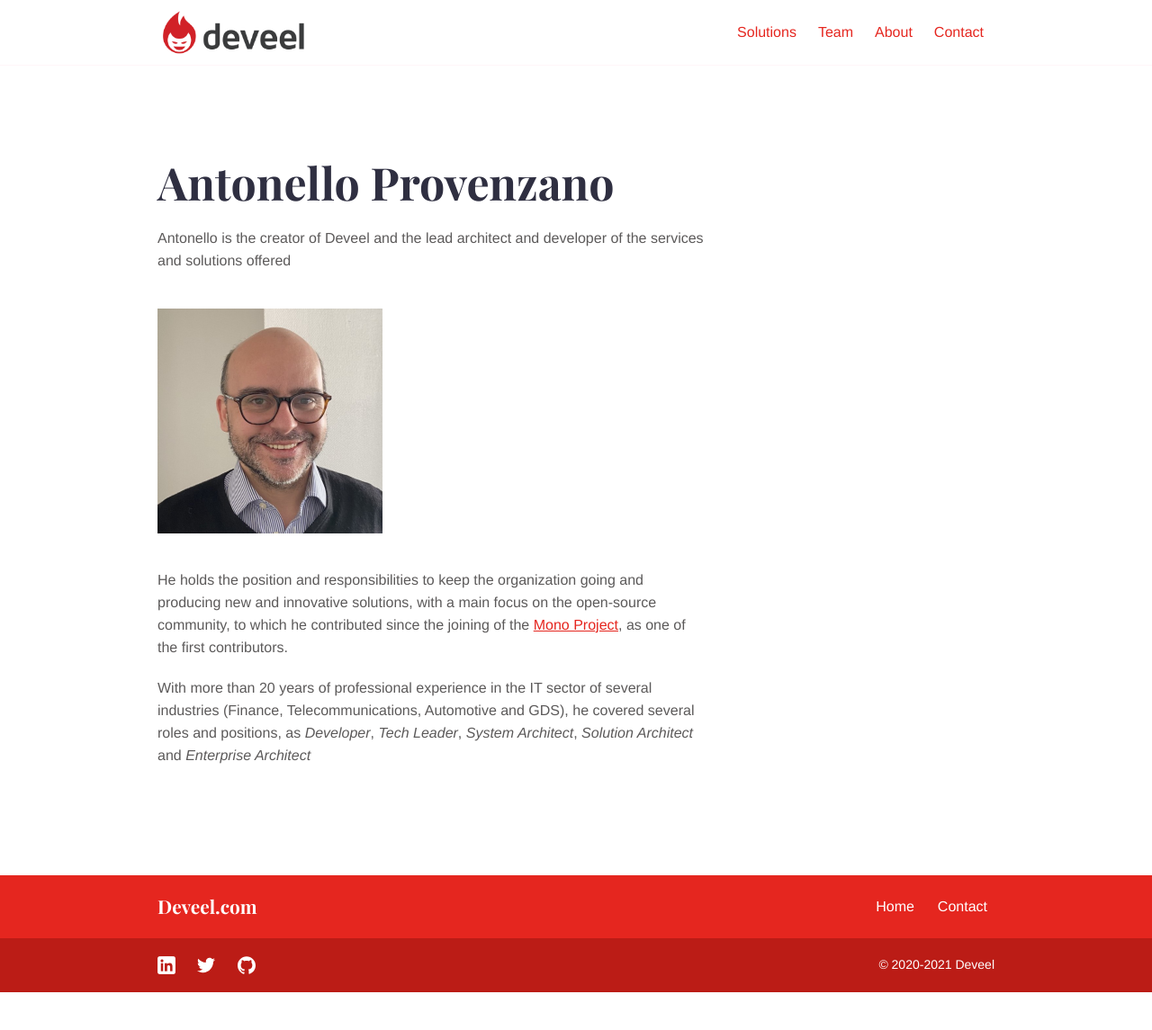
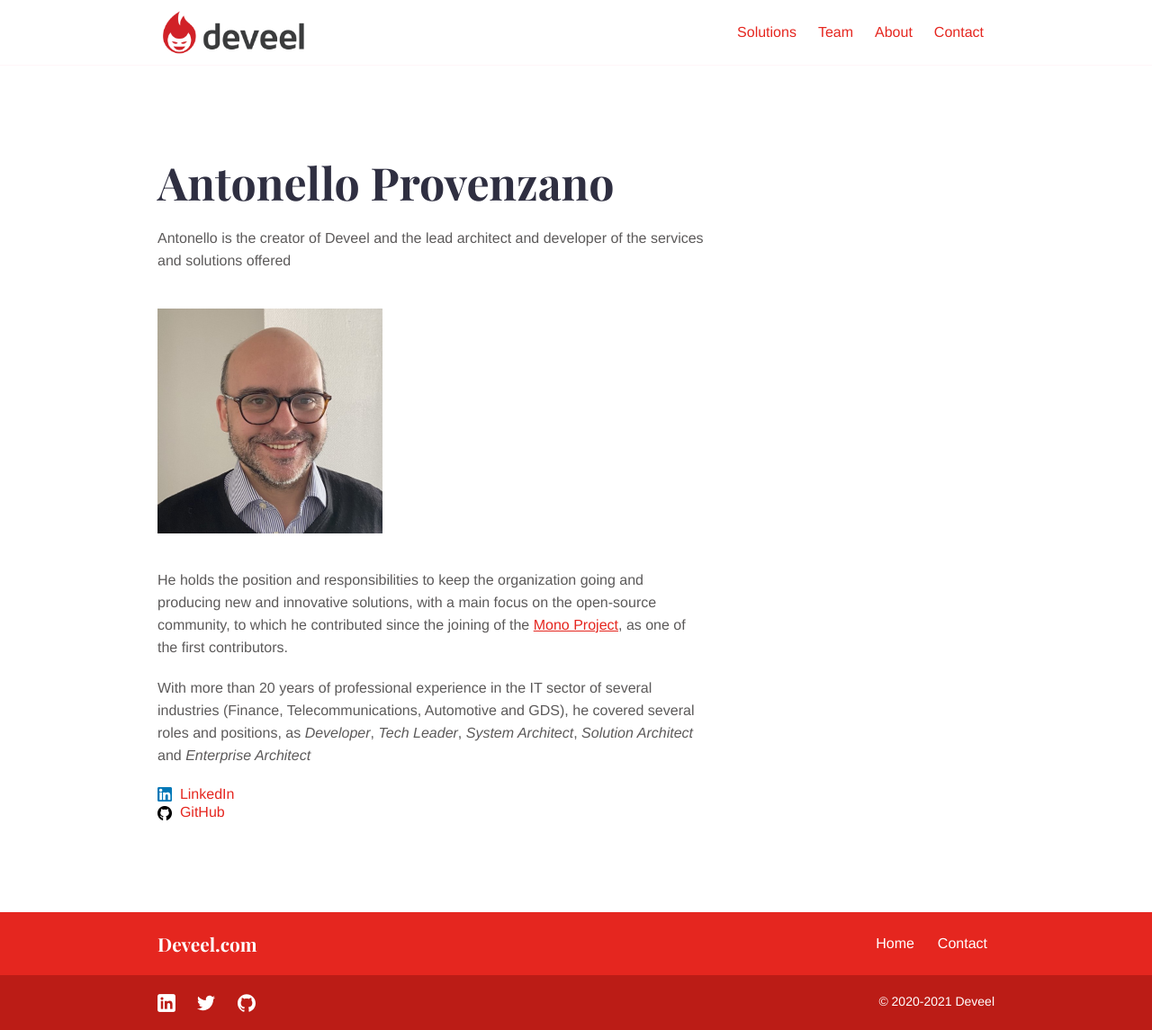
Before and after one commit to deveel/deveel.com, a Jekyll site: the page built from _team/antonello-provenzano.md, in a window 1280 px wide. Shown: the whole page at 90% size. Built offline with Jekyll 4.4.1, drawn with Linux system fonts in a browser that asks for light colours; before the commit the page ends 1103 px from its top, so only the background shows below that.

Commit message:
layout adjustments

```diff
--- a/_layouts/home.html
+++ b/_layouts/home.html
@@ -39,7 +39,7 @@ bodyClass: "page-home"
     </div>
     <div class="row justify-content-center">
       <div class="col-auto">
-        <a class="button button-primary" href="{{ "services" | relative_url }}">View All Services</a>
+        <a class="button button-primary" href="{{ "solutions" | relative_url }}">View All Solutions</a>
       </div>
     </div>
   </div>
--- a/_layouts/team.html
+++ b/_layouts/team.html
@@ -9,6 +9,16 @@ bodyClass: "page-team"
       <div class="team team-single">
         <h1 class="title">{{page.title}}</h1>
         <div class="content">{{content}}</div>
+        {% if page.linkedinurl %}
+        <div class="team-meta">
+          <img src="/images/social/linkedin-16x16.png"/>&nbsp; <a target="_blank" href="{{ team.linkedinurl }}">LinkedIn</a>
+        </div>
+        {% endif %}
+        {% if page.githuburl %}
+        <div class="team-meta">
+          <img src="/images/social/github-black-16x16.png"/>&nbsp; <a target="_blank" href="{{ team.githuburl }}">GitHub</a>
+        </div>
+        {% endif %}
       </div>
     </div>
   </div>
--- a/_team/antonello-provenzano.md
+++ b/_team/antonello-provenzano.md
@@ -4,6 +4,7 @@ draft: false
 image: "images/team/antonello-unsplash.png"
 jobtitle: "Architect / Developer"
 linkedinurl: "https://www.linkedin.com/in/antonello"
+githuburl: "https://github.com/tsutomi"
 promoted: true
 weight: 1
 layout: team
```
Also changed, not shown: images/social/github-black-16x16.png (added), images/social/linkedin-16x16.png (added), images/social/linkedin-512x512.png (added).
